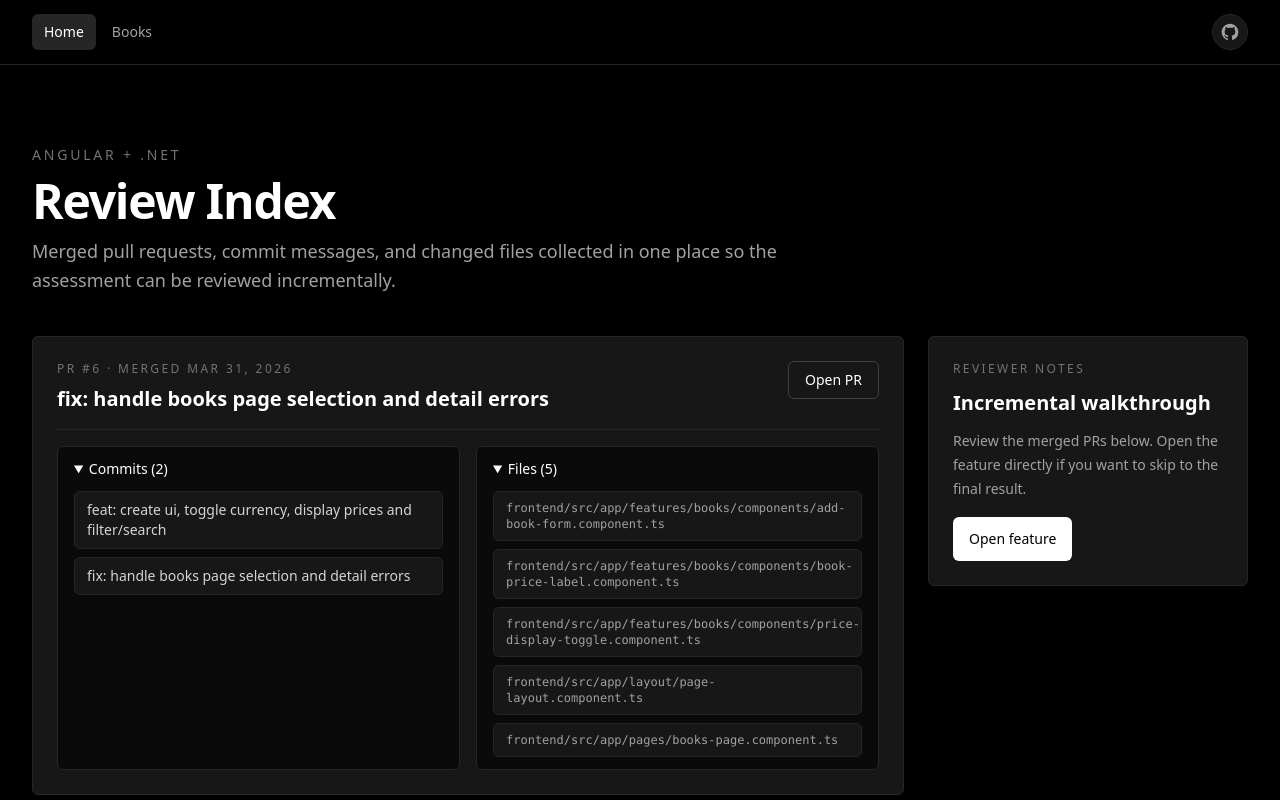
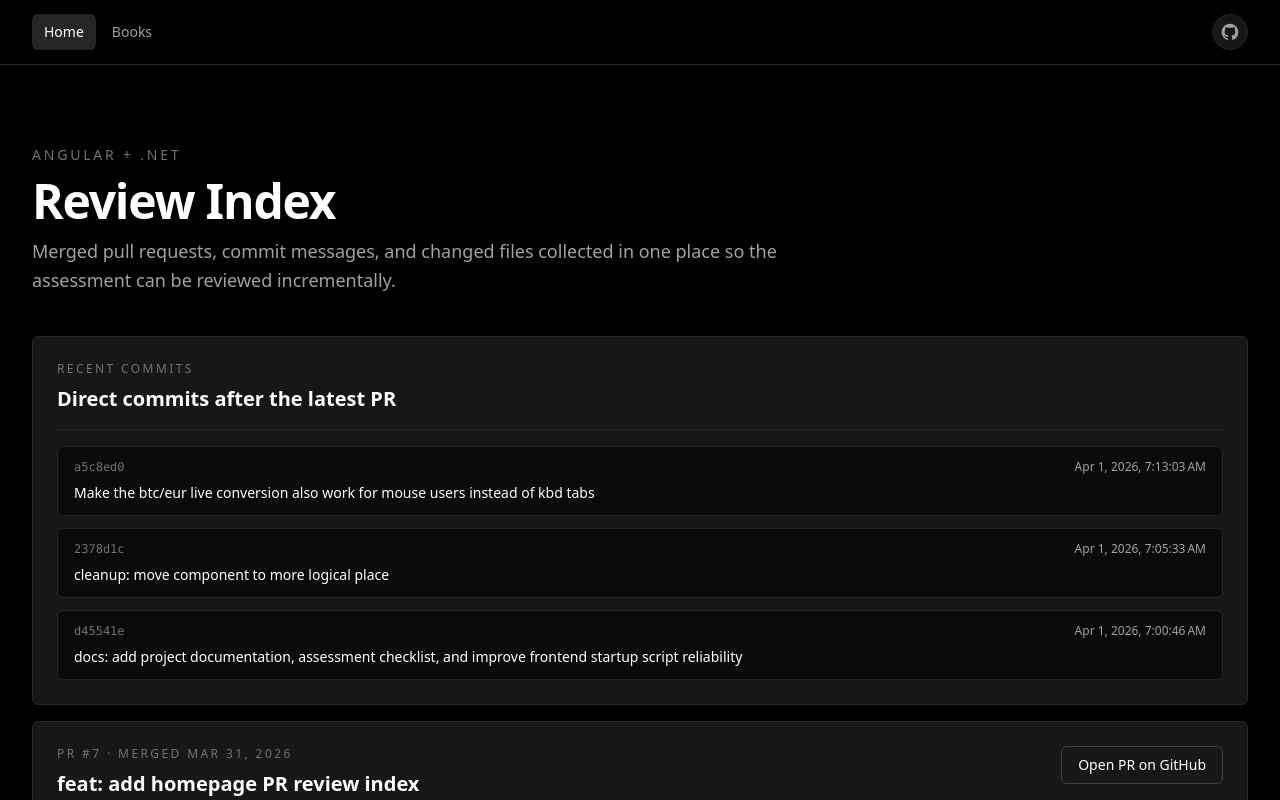
Before and after one commit to remcostoeten/angular-dotnet-api, an Angular app in the folder frontend/: page / in a window 1280 px wide. Shown: the top 800 px of the page. Built offline with nearby package versions, Linux system fonts and the light colour scheme.

Commit message:
chore: update git index

```diff
--- a/frontend/src/app/pages/home-page.component.ts
+++ b/frontend/src/app/pages/home-page.component.ts
@@ -13,7 +13,25 @@ interface IReviewPullRequest {
   readonly files: readonly string[];
 }
 
+interface IRecentCommit {
+  readonly shortSha: string;
+  readonly title: string;
+  readonly committedAt: string;
+}
+
 const REVIEW_PULL_REQUESTS: readonly IReviewPullRequest[] = [
+  {
+    number: 7,
+    title: 'feat: add homepage PR review index',
+    url: 'https://github.com/remcostoeten/angular-dotnet-api/pull/7',
+    mergedAt: '2026-03-31T23:40:55Z',
+    commitTitles: [
+      'feat: add homepage PR review index'
+    ],
+    files: [
+      'frontend/src/app/pages/home-page.component.ts'
+    ]
+  },
   {
     number: 6,
     title: 'fix: handle books page selection and detail errors',
@@ -143,6 +161,24 @@ const REVIEW_PULL_REQUESTS: readonly IReviewPullRequest[] = [
   }
 ];
 
+const RECENT_COMMITS: readonly IRecentCommit[] = [
+  {
+    shortSha: 'a5c8ed0',
+    title: 'Make the btc/eur live conversion also work for mouse users instead of kbd tabs',
+    committedAt: '2026-04-01T09:13:03+02:00'
+  },
+  {
+    shortSha: '2378d1c',
+    title: 'cleanup: move component to more logical place',
+    committedAt: '2026-04-01T09:05:33+02:00'
+  },
+  {
+    shortSha: 'd45541e',
+    title: 'docs: add project documentation, assessment checklist, and improve frontend startup script reliability',
+    committedAt: '2026-04-01T09:00:46+02:00'
+  }
+];
+
 @Component({
   selector: 'app-home',
   changeDetection: ChangeDetectionStrategy.OnPush,
@@ -153,8 +189,29 @@ const REVIEW_PULL_REQUESTS: readonly IReviewPullRequest[] = [
       subheading="Angular + .NET"
       description="Merged pull requests, commit messages, and changed files collected in one place so the assessment can be reviewed incrementally."
     >
-      <div class="grid gap-6 xl:grid-cols-[minmax(0,1fr)_20rem]">
+
         <section class="space-y-4">
+          <article class="rounded-md border border-neutral-800 bg-neutral-900 p-6">
+            <div class="border-b border-neutral-800 pb-4">
+              <p class="text-xs font-medium uppercase tracking-[0.2em] text-neutral-500">Recent commits</p>
+              <h2 class="mt-2 text-xl font-semibold text-white">Direct commits after the latest PR</h2>
+            </div>
+
+            <ul class="mt-4 space-y-3">
+              @for (commit of recentCommits; track commit.shortSha) {
+                <li class="rounded-md border border-neutral-800 bg-neutral-950 px-4 py-3">
+                  <div class="flex flex-col gap-2 sm:flex-row sm:items-start sm:justify-between">
+                    <div class="min-w-0">
+                      <p class="font-mono text-xs text-neutral-500">{{ commit.shortSha }}</p>
+                      <p class="mt-2 text-sm font-medium text-white">{{ commit.title }}</p>
+                    </div>
+                    <p class="shrink-0 text-xs text-neutral-400">{{ commit.committedAt | date: 'medium' }}</p>
+                  </div>
+                </li>
+              }
+            </ul>
+          </article>
+
           @for (pullRequest of pullRequests; track pullRequest.number) {
             <article class="rounded-md border border-neutral-800 bg-neutral-900 p-6">
               <div class="flex flex-col gap-4 border-b border-neutral-800 pb-4 md:flex-row md:items-start md:justify-between">
@@ -171,7 +228,7 @@ const REVIEW_PULL_REQUESTS: readonly IReviewPullRequest[] = [
                   rel="noopener noreferrer"
                   class="inline-flex items-center justify-center rounded-md border border-neutral-700 px-4 py-2 text-sm font-medium text-white transition-colors hover:border-neutral-500 hover:bg-neutral-800"
                 >
-                  Open PR
+                  Open PR on GitHub
                 </a>
               </div>
 
@@ -206,27 +263,14 @@ const REVIEW_PULL_REQUESTS: readonly IReviewPullRequest[] = [
               </div>
             </article>
           }
+
         </section>
 
-        <aside class="space-y-4 xl:sticky xl:top-28">
-          <div class="rounded-md border border-neutral-800 bg-neutral-900 p-6">
-            <p class="text-xs font-medium uppercase tracking-[0.2em] text-neutral-500">Reviewer notes</p>
-            <h2 class="mt-3 text-xl font-semibold text-white">Incremental walkthrough</h2>
-            <p class="mt-3 text-sm leading-6 text-neutral-400">
-              Review the merged PRs below. Open the feature directly if you want to skip to the final result.
-            </p>
-            <a
-              routerLink="/books"
-              class="mt-4 inline-flex items-center justify-center rounded-md bg-white px-4 py-3 text-sm font-medium text-black transition-colors hover:bg-neutral-200"
-            >
-              Open feature
-            </a>
-          </div>
-        </aside>
-      </div>
+
     </app-page-layout>
   `
 })
 export class HomeComponent {
   protected readonly pullRequests = REVIEW_PULL_REQUESTS;
+  protected readonly recentCommits = RECENT_COMMITS;
 }
```
